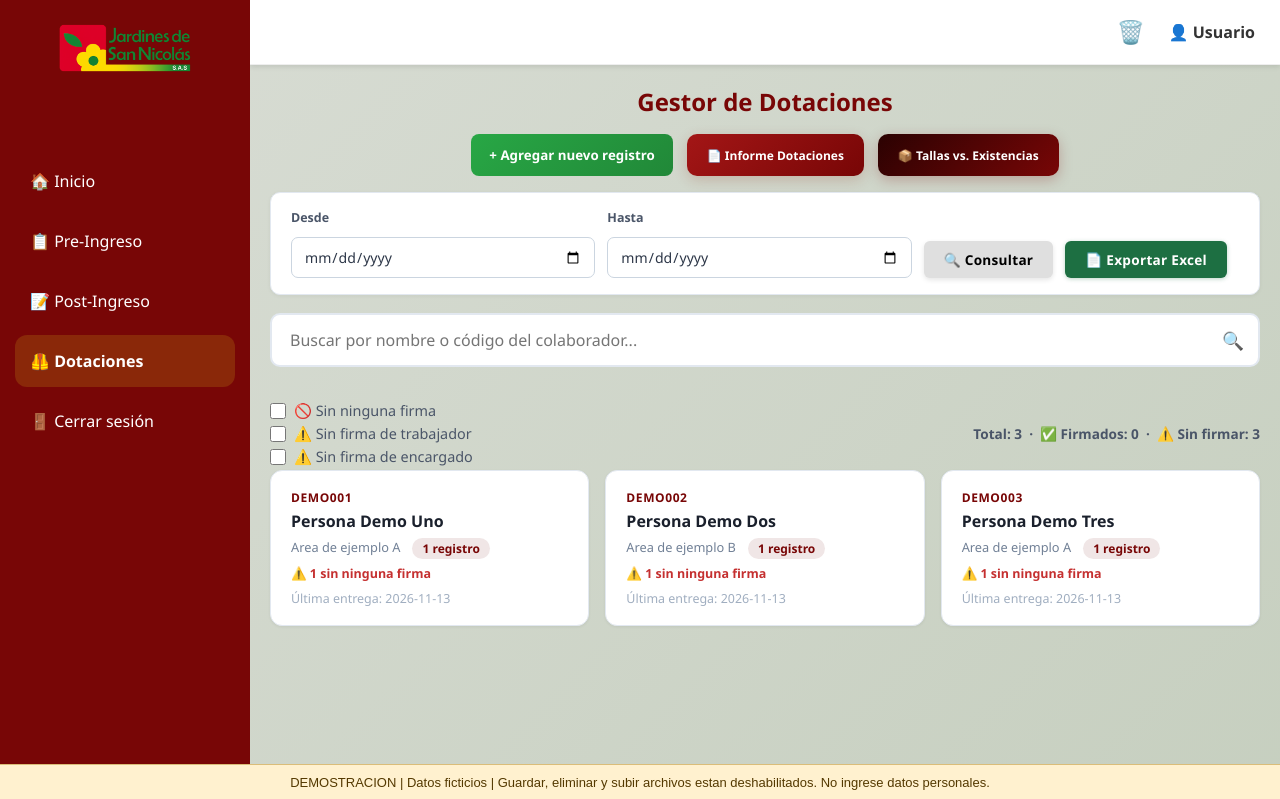
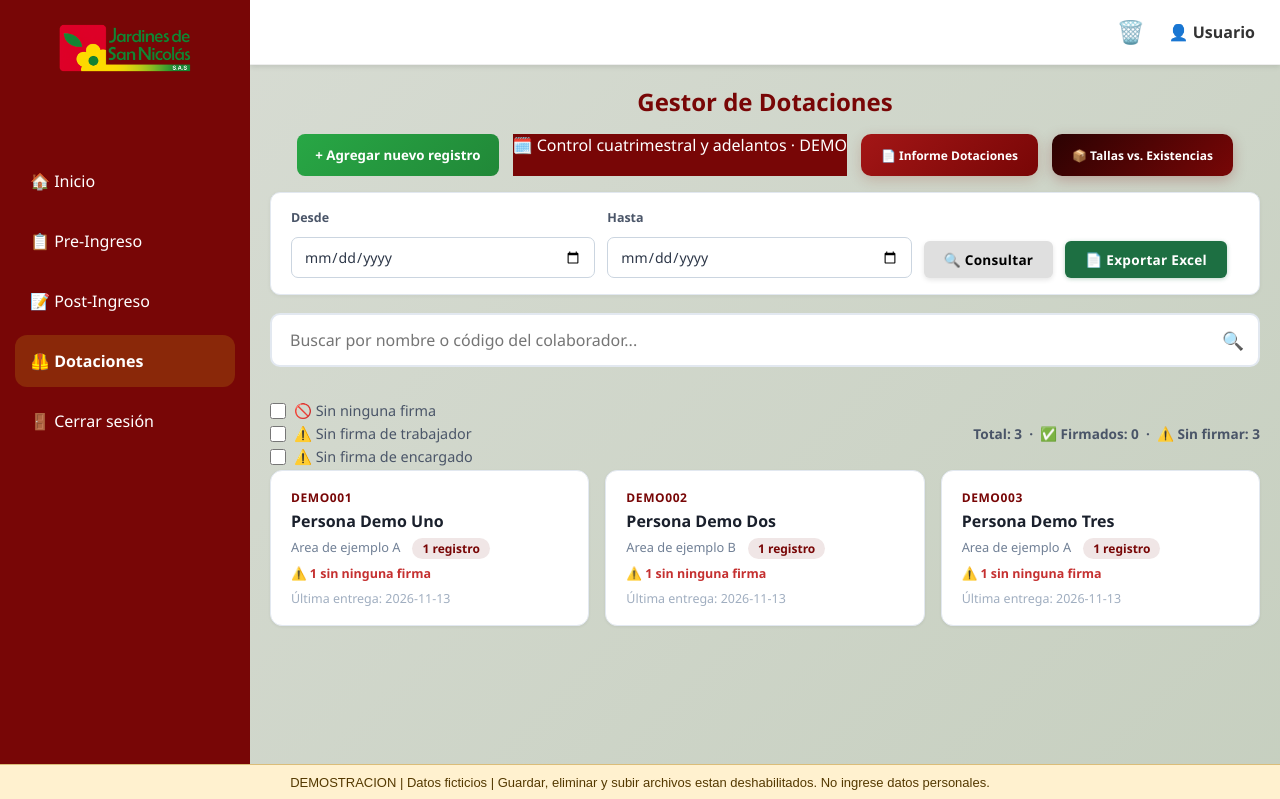
Before and after one commit to Sebastian1047/Gestion-humana, a PHP site: page /View/Dotacion.php in a window 1280 px wide. Shown: the top 799 px of the page. Run offline with PHP 8.4, Linux system fonts and the light colour scheme; the visitor is signed in with stand-in values (Sample User, id 1).

Commit message:
feat(demo): acceso desde Dotaciones al control cuatrimestral

```diff
--- a/View/Dotacion.php
+++ b/View/Dotacion.php
@@ -47,6 +47,9 @@ $pagina_actual = basename($_SERVER['PHP_SELF']);
                     <button class="nuevoregistro" id="btnNuevoRegistro">
                         + Agregar nuevo registro
                     </button>
+                    <a href="ControlCuatrimestral.php" class="btn-informe-dotaciones" style="background:#780606;color:white;text-decoration:none;">
+                        🗓️ Control cuatrimestral y adelantos · DEMO
+                    </a>
 
                     <button class="btn-informe-dotaciones" id="btnInformeDotaciones">
                         📄 Informe Dotaciones
```
